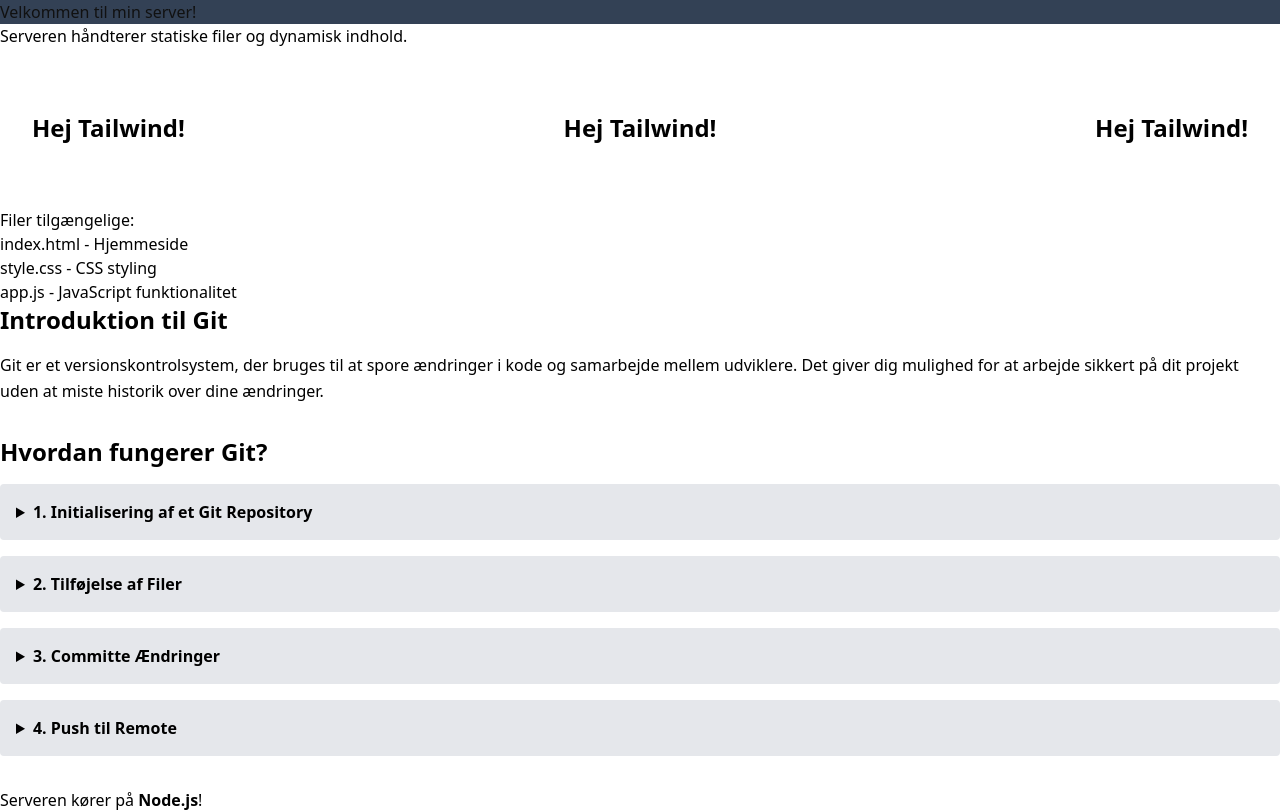
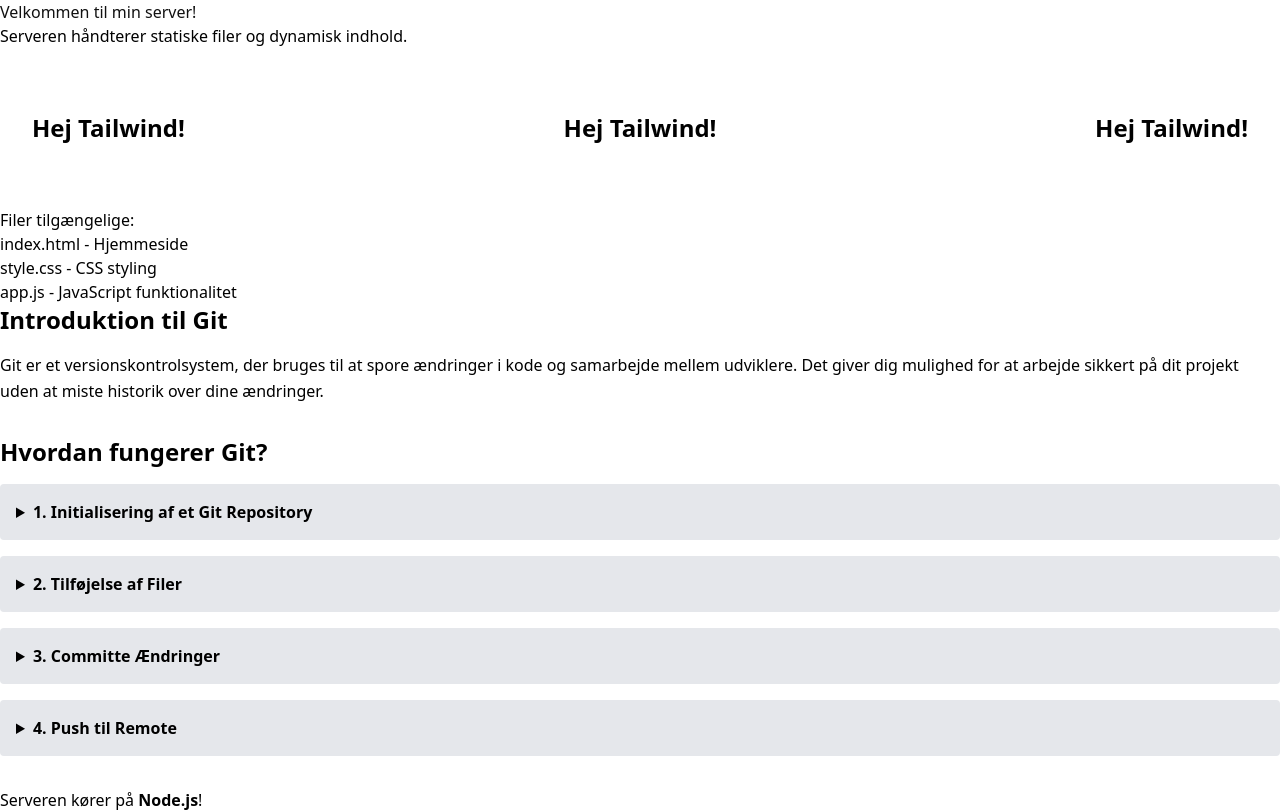
Before and after one commit to Hejsel/Eksamen-Udviklingsmilj-er, a website: page src/index.html in a window 1280 px wide. Drawn offline with nearby package versions, Linux system fonts and the light colour scheme; files that its build step writes are made by us from their sources.

Commit message:
ændringer, i index filen

```diff
--- a/src/index.html
+++ b/src/index.html
@@ -9,7 +9,7 @@
   </head>
   <body>
     <header>
-      <h1 class="bg-slate-700 text-pik">Velkommen til min server!</h1>
+      <h1 class="bg-slate-700git text-pik">Velkommen til min server!</h1>
       <p>Serveren håndterer statiske filer og dynamisk indhold.</p>
     </header>
 
```
